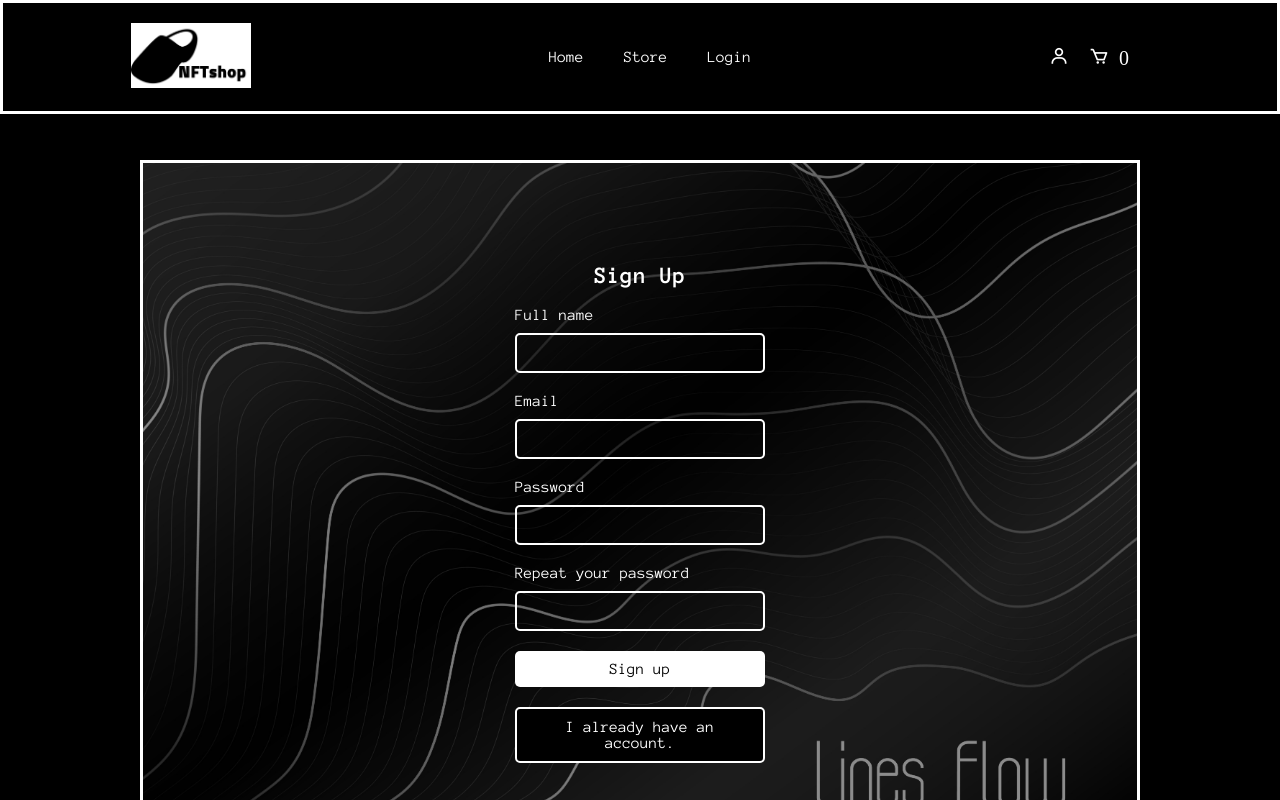
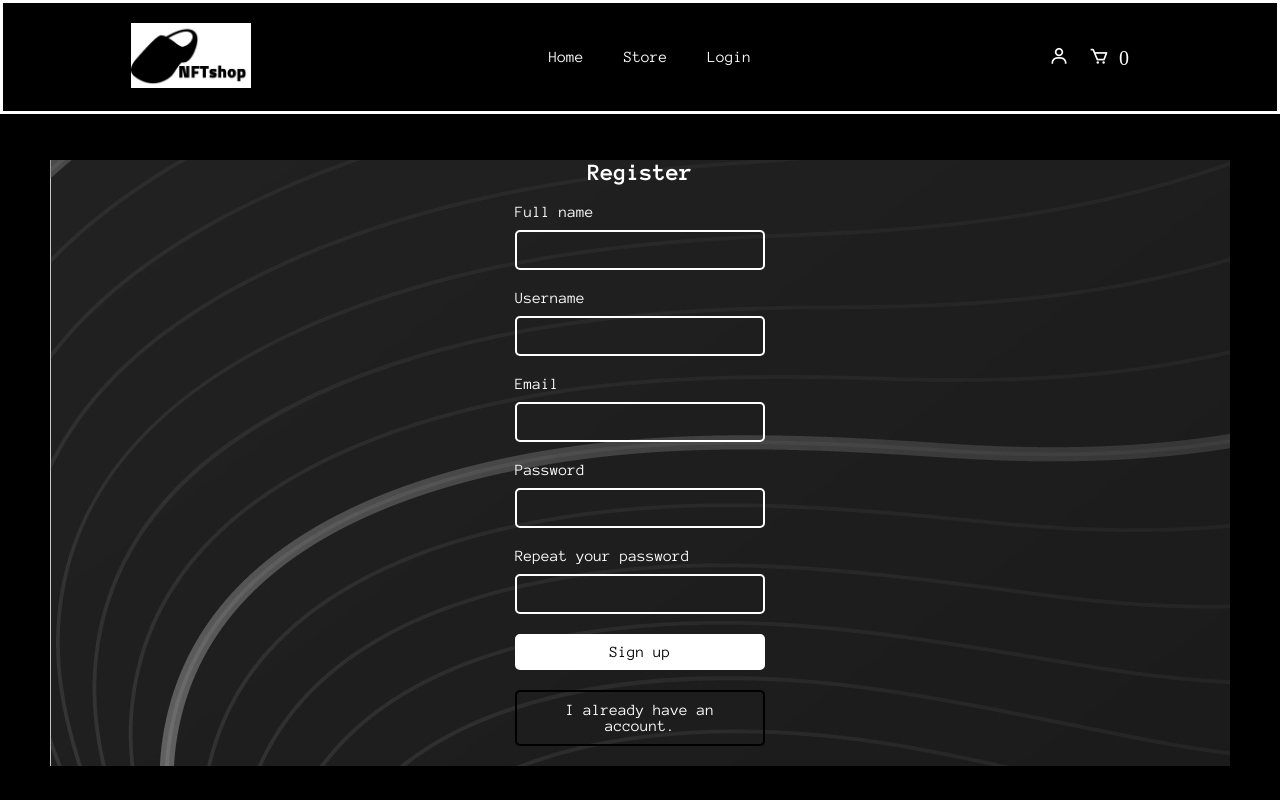
Before and after one commit to Non-Fazemos-Tamancos-Inc/nft-frontend, a React (Create React App) app: page /register in a window 1280 px wide. Shown: the top 800 px of the page. Built offline with nearby package versions, Linux system fonts and the light colour scheme; a web font is replaced by a local one.

Commit message:
Finished login, mock api, mock database, register functionality and form components

```diff
--- /dev/null
+++ b/db.json
@@ -0,0 +1,25 @@
+{
+  "users": [
+    {
+      "id": 1,
+      "username": "rzimmerdev",
+      "email": "rzimmerdev",
+      "password_hash": "9e69e7e29351ad837503c44a5971edebc9b7e6d8601c89c284b1b59bf37afa80",
+      "name": "Rafael Zimmer"
+    },
+    {
+      "id": 2,
+      "username": "johndoe",
+      "email": "johndoe",
+      "password_hash": "5e884898da28047151d0e56f8dc6292773603d0d6aabbdd62a11ef721d1542d8",
+      "name": "John Doe"
+    },
+    {
+      "id": 3,
+      "username": "janedoe",
+      "email": "janedoe",
+      "password_hash": "87aa4e6ae23ebf93e9b357cc34ce12a7f0708265b8128a3fa835d14649d7e083",
+      "name": "Jane Doe"
+    }
+  ]
+}
--- a/package.json
+++ b/package.json
@@ -2,6 +2,7 @@
   "name": "nft-frontend",
   "version": "0.1.0",
   "private": true,
+  "proxy": "http://localhost:3000",
   "dependencies": {
     "@testing-library/jest-dom": "^5.16.5",
     "@testing-library/react": "^13.4.0",
@@ -11,6 +12,8 @@
     "@types/react": "^18.2.9",
     "@types/react-dom": "^18.2.4",
     "chart.js": "^4.3.0",
+    "crypto-js": "^4.1.1",
+    "json-server": "^0.17.3",
     "react": "^18.2.0",
     "react-chartjs-2": "^5.2.0",
     "react-dom": "^18.2.0",
@@ -18,6 +21,7 @@
     "react-router-dom": "^6.12.1",
     "react-scripts": "5.0.1",
     "typescript": "^4.9.5",
+    "universal-cookie": "^4.0.4",
     "web-vitals": "^2.1.4"
   },
   "scripts": {
@@ -48,6 +52,7 @@
   "devDependencies": {
     "@babel/plugin-proposal-private-property-in-object": "^7.21.0-placeholder-for-preset-env.2",
     "@faker-js/faker": "^8.0.2",
+    "@types/crypto-js": "^4.1.1",
     "@types/react-router-dom": "^5.3.3"
   }
 }
--- /dev/null
+++ b/src/Api.ts
@@ -0,0 +1,58 @@
+import sha256 from "crypto-js/sha256";
+import Cookies from "universal-cookie";
+import UserData from "./views/User";
+
+enum Status {
+    OK,
+    SUCCESS,
+    FAILURE,
+    AUTHENTICATION_ERROR,
+    NETWORK_ERROR
+}
+
+class API {
+    static async login(username: string, password: string) {
+        let password_hash = sha256(password).toString();
+
+        return fetch('/users/?username=' + username + '&password_hash=' + password_hash)
+            .then(response => response.json())
+            .then(data => {
+                if (data.length > 0) {
+                    let found_user = data[0];
+                    const cookies = new Cookies();
+                    let user = new UserData(found_user.username, found_user.password_hash, found_user.email, found_user.name);
+
+                    if (found_user.profile_img !== null) {
+                        user.profile_img = found_user.profile_img;
+                    }
+
+                    cookies.set('session', user, {path: '/'});
+                    return Status.SUCCESS;
+                } else {
+                    return Status.AUTHENTICATION_ERROR;
+                }
+            }).catch(() => {
+                return Status.NETWORK_ERROR;
+            }).finally(() => {
+                return Status.FAILURE;
+            });
+    }
+
+    static async register(username: string, password: string, email: string, name: string) {
+        let password_hash = sha256(password).toString();
+
+        return await fetch('/users/', {
+            method: 'POST', body: JSON.stringify({
+                username: username,
+                password_hash: password_hash,
+                email: email,
+                name: name
+            })
+        });
+    }
+}
+
+export default API;
+export {
+    Status
+};
--- /dev/null
+++ b/src/views/User.tsx
@@ -0,0 +1,31 @@
+import API, {Status} from "../Api";
+import Cookies from "universal-cookie";
+
+class UserData {
+    public name: string;
+    public username: string;
+    public email: string;
+    public password: string;
+    public profile_img: string = "/img/default-profile.png"
+
+    constructor(username: string, password: string, email: string = "", name: string = "") {
+        this.username = username;
+        this.password = password;
+        this.email = email;
+        this.name = name;
+    }
+}
+
+function getCurrentUser(): UserData | null {
+    const cookies = new Cookies();
+    let session = cookies.get("session");
+
+    if (!session) {
+        return null;
+    } else {
+        return session as UserData;
+    }
+}
+
+export default UserData;
+export { getCurrentUser }
--- /dev/null
+++ b/src/views/form.css
@@ -0,0 +1,75 @@
+.form-component form {
+    display: flex;
+    flex-direction: column;
+    align-items: center;
+    justify-content: center;
+}
+
+.form-component h2 {
+    margin-bottom: 20px;
+}
+
+.form-component label {
+    display: block;
+    margin-bottom: 10px;
+    font-size: 16px;
+    text-align: left;
+}
+
+.form-component input {
+    padding: 10px;
+    border-radius: 5px;
+    border: solid 2px white;
+    background-color: transparent;
+    margin-bottom: 20px;
+    font-size: 16px;
+    min-width: 250px;
+    color: white;
+}
+
+.form-component button.btn-primary {
+    background-color: #fff;
+    color: black;
+    padding: 10px 20px;
+    border-radius: 5px;
+    border: none;
+    font-size: 16px;
+    cursor: pointer;
+    transition: all 0.42s ease;
+    width: 250px;
+    margin-bottom: 20px;
+}
+
+.form-component button.btn-secondary {
+    background-color: transparent;
+    color: white;
+    border: 2px solid black;
+    padding: 10px 20px;
+    border-radius: 5px;
+    font-size: 16px;
+    cursor: pointer;
+    transition: all 0.42s ease;
+    width: 250px;
+    margin-bottom: 20px;
+}
+
+.form-component button.btn-primary:hover {
+    background-color: rebeccapurple !important;
+    color: white;
+}
+
+.form-component button.btn-secondary:hover {
+    background-color: white !important;
+    color: black;
+}
+
+.form-component .alternative-link {
+    color: #fff;
+    background-color: black;
+    border: 2px solid white;
+}
+
+.form-component .alternative-link:hover {
+    background-color: blue;
+    color: white;
+}
--- a/src/views/login.tsx
+++ b/src/views/login.tsx
@@ -1,25 +1,72 @@
-import React from 'react';
+import React, {useEffect, useState} from 'react';
+import {useNavigate} from "react-router-dom";
+
+import API, {Status} from "../Api";
+import {getCurrentUser} from './User';
 
 import './login.css';
 
+function LoginForm() {
+    const [username, setUsername] = useState("");
+    const [password, setPassword] = useState("");
+    const [error, setError] = useState("");
+
+    const navigate = useNavigate();
+
+    const handleSubmit = (event: { preventDefault: () => void; }) => {
+        event.preventDefault();
+        let login = API.login(username, password);
+
+        login.then((response) => {
+            if (response === Status.SUCCESS) {
+                navigate(`/profile`);
+            } else if (response === Status.AUTHENTICATION_ERROR) {
+                setError("Invalid username or password");
+            } else if (response === Status.NETWORK_ERROR) {
+                setError("Network error")
+            } else {
+                setError("Unknown error")
+            }
+        });
+    }
+
+    useEffect(() => {
+        if (getCurrentUser() !== null) {
+            navigate(`/profile`);
+        }
+    });
+
+    return (
+        <form onSubmit={handleSubmit}>
+            <h2>Login</h2>
+            <div>
+                <div>
+                    <label htmlFor="username">Username</label>
+                    <input type="text" id="username" name="username" required onChange={e => setUsername(e.target.value)}/>
+                </div>
+                <div>
+                    <label htmlFor="password">Password</label>
+                    <input type="password" id="password" name="password" required
+                           onChange={e => setPassword(e.target.value)}/>
+                </div>
+                <button type="submit">Submit</button>
+            </div>
+            <div>
+                <p>Don't have an account yet? </p>
+                <a className={"register-link"}  href={"/register"}>Register now!</a>
+            </div>
+            <div className={"form-error"}>{error}</div>
+        </form>
+    )
+}
+
 function Login() {
+
     return (
         <div id="login">
-            <div className="login-component" style={{backgroundImage: `url(${process.env.PUBLIC_URL + '/img/login-background.jpg'})` }}>
-                <form>
-                    <h2>Login</h2>
-                    <div>
-                        <label htmlFor="email">Email</label>
-                        <input type="email" id="email" name="email" required/>
-                    </div>
-                    <div>
-                        <label htmlFor="password">Password</label>
-                        <input type="password" id="password" name="password" required/>
-                    </div>
-                    <a href="">Forgot my password</a> {/* Criar rota para página de esqueci a senha */}
-                    <button type="submit">Login</button>
-                    <button id="create-button" type="button">Sign up</button>
-                </form>
+            <div className="login-component"
+                 style={{backgroundImage: `url(${process.env.PUBLIC_URL + '/img/login-background.jpg'})`}}>
+                <LoginForm/>
             </div>
         </div>
     );
--- a/src/views/register.css
+++ b/src/views/register.css
@@ -1,73 +1,3 @@
 #register {
   padding: 50px;
 }
-
-.register-component {
-  padding: 100px;
-  margin: 0 auto;
-  max-width: 1000px;
-  background-color: black;
-  border: 3px solid #fff;
-  background-size: cover;
-  background-position: top;
-  color: white;
-  text-align: center;
-}
-
-.register-component form {
-  display: flex;
-  flex-direction: column;
-  align-items: center;
-  justify-content: center;
-}
-
-.register-component h2 {
-  margin-bottom: 20px;
-}
-
-.register-component label {
-  display: block;
-  margin-bottom: 10px;
-  font-size: 16px;
-  text-align: left;
-}
-
-.register-component input {
-  padding: 10px;
-  border-radius: 5px;
-  border: solid 2px white;
-  background-color: transparent;
-  margin-bottom: 20px;
-  font-size: 16px;
-  min-width: 250px;
-  color: white;
-}
-
-.register-component button {
-  background-color: #fff;
-  color: black;
-  padding: 10px 20px;
-  border-radius: 5px;
-  border: none;
-  font-size: 16px;
-  cursor: pointer;
-  transition: all 0.42s ease;
-  width: 250px;
-  margin-bottom: 20px;
-}
-
-.register-component button:hover {
-  background-color: blue;
-  color: white;
-}
-
-#already-button {
-  color: #fff;
-  background-color: black;
-  border: 2px solid white;
-}
-
-#already-button:hover {
-  background-color: blue;
-  color: white;
-}
--- a/src/views/register.tsx
+++ b/src/views/register.tsx
@@ -1,31 +1,75 @@
-import React from 'react';
+import React, {useState} from 'react';
+
+import UserData from './User';
+import API from "../Api";
 
 import './register.css';
+import './form.css';
+
+function RegisterForm() {
+    const [name, setName] = useState("");
+    const [username, setUsername] = useState("");
+    const [email, setEmail] = useState("");
+    const [password1, setPassword1] = useState("");
+    const [password2, setPassword2] = useState("");
+
+    const handleSubmit = (event: { preventDefault: () => void; }) => {
+        event.preventDefault();
+        const user = new UserData(name, username, email, password1);
+
+        // Validate email:
+        if (!email.includes("@")) {
+            alert("Invalid email!");
+            return;
+        }
+
+        // Validate password:
+        if (password1 !== password2) {
+            alert("Passwords don't match!");
+            return;
+        }
+
+        API.register(user.username, password1, user.email, user.name);
+    }
+
+    return (
+        <form onSubmit={handleSubmit}>
+            <h2>Register</h2>
+            <div>
+                <div>
+                    <label htmlFor="name">Full name</label>
+                    <input type="text" id="name" name="name" required onChange={e => setName(e.target.value)}/>
+                </div>
+                <div>
+                    <label htmlFor="username">Username</label>
+                    <input type="text" id="username" name="username" required
+                           onChange={e => setUsername(e.target.value)}/>
+                </div>
+                <div>
+                    <label htmlFor="email">Email</label>
+                    <input type="email" id="email" name="email" required onChange={e => setEmail(e.target.value)}/>
+                </div>
+                <div>
+                    <label htmlFor="password">Password</label>
+                    <input type="password" id="password" name="password" required
+                           onChange={e => setPassword1(e.target.value)}/>
+                    <label htmlFor="password">Repeat your password</label>
+                    <input type="password" id="password" name="password" required
+                           onChange={e => setPassword2(e.target.value)}/>
+                </div>
+                <button type="submit" className={"btn-primary"}>Sign up</button>
+            </div>
+            <a href={"/login"}><button className={"btn-secondary login-link"} type="button">I already have an account.</button></a>
+        </form>
+    )
+}
 
 function Register() {
     return (
         <div id="register">
-            <div className="register-component" style={{backgroundImage: `url(${process.env.PUBLIC_URL + '/img/login-background.jpg'})` }}>
-                <form>
-                    <h2>Sign Up</h2>
-                    <div>
-                        <label htmlFor="email">Full name</label>
-                        <input type="text" id="name" name="name" required/>
-                    </div>
-                    <div>
-                        <label htmlFor="email">Email</label>
-                        <input type="email" id="email" name="email" required/>
-                    </div>
-
-                    <div>
-                        <label htmlFor="password">Password</label>
-                        <input type="password" id="password" name="password" required/>
-                        <label htmlFor="password">Repeat your password</label>
-                        <input type="password" id="password" name="password" required/>
-                    </div>
-                    <button type="submit">Sign up</button>
-                    <button id="already-button" type="button">I already have an account.</button>
-                </form>
+            <div className="form-component"
+                 style={{backgroundImage: `url(${process.env.PUBLIC_URL + '/img/login-background.jpg'})`}}>
+                <RegisterForm/>
             </div>
         </div>
     );
```
Also changed, not shown: src/views/login.css (+11 -0 lines), public/img/default-profile.png (added), 1 other file (tests, documents, lock files or other folders).
